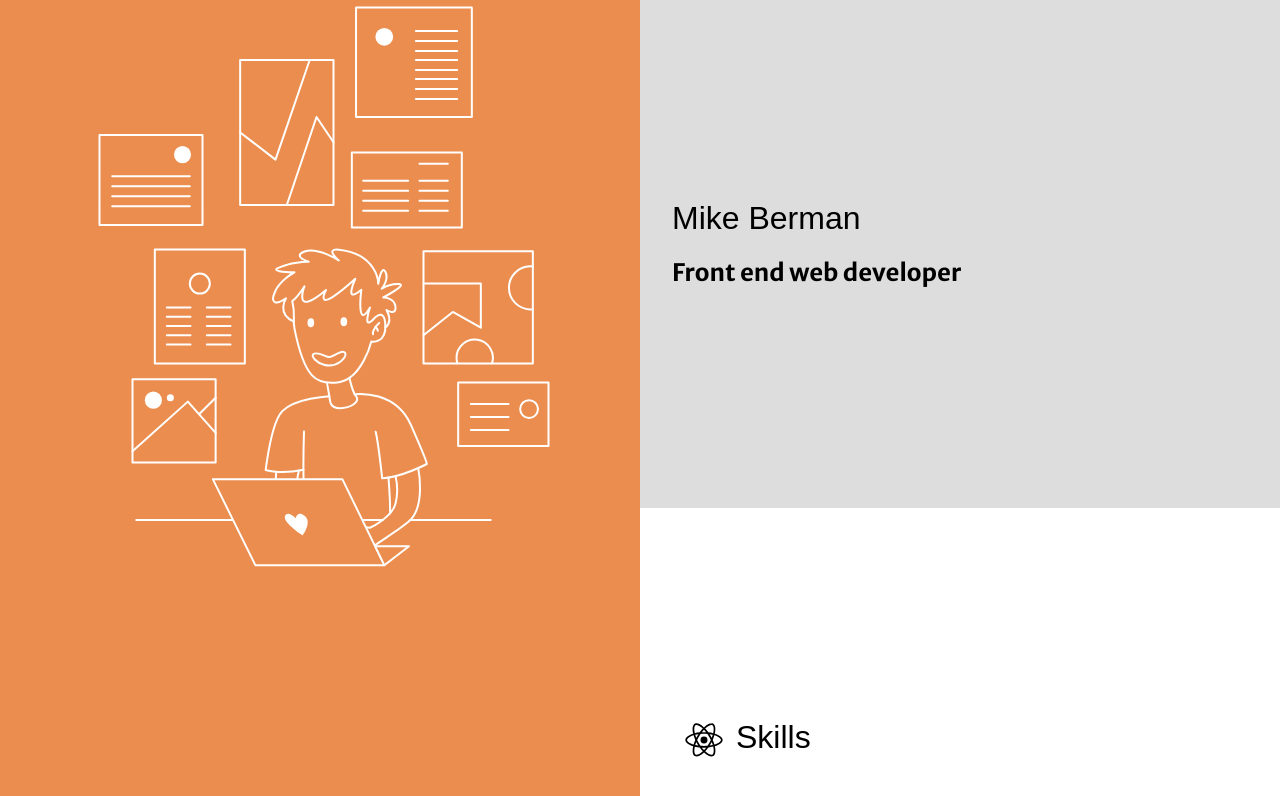
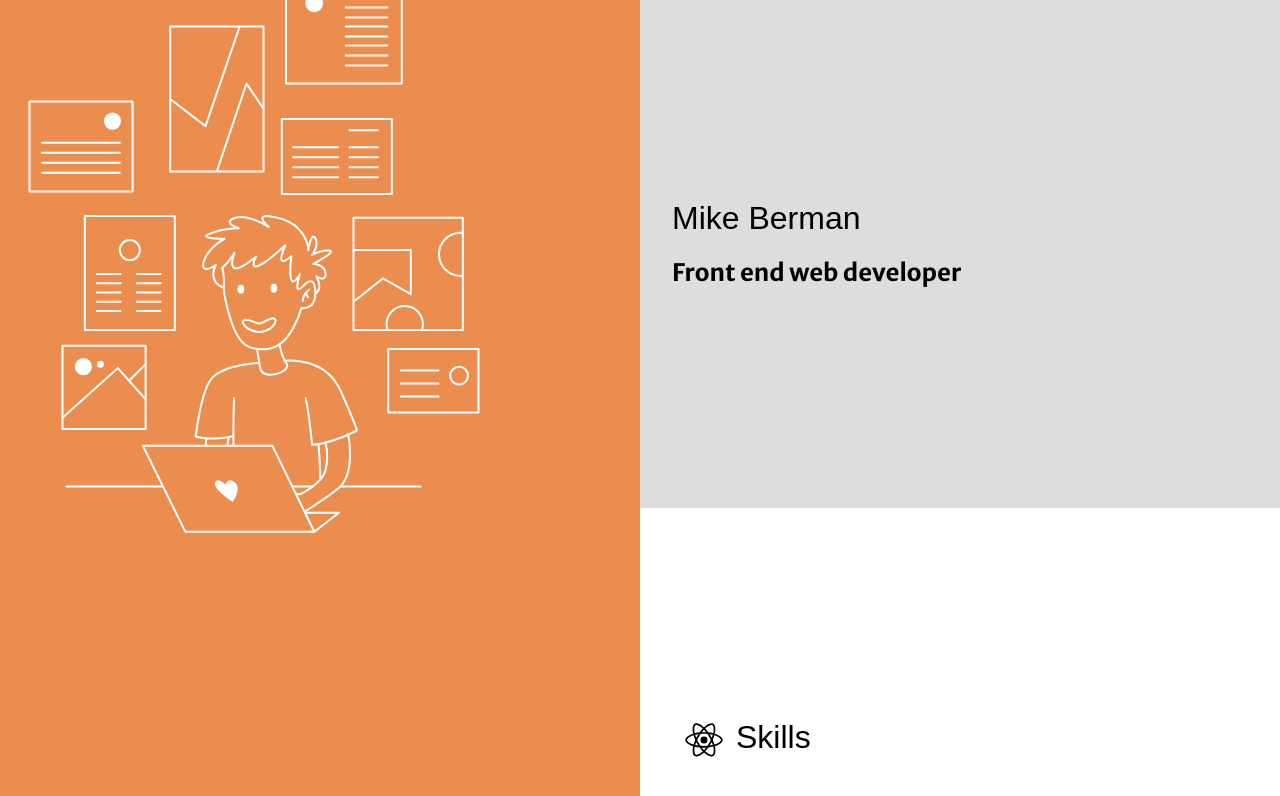
Before and after one commit to scriptist/berman.xyz, a Vue app: page / in a window 1280 px wide. Shown: the top 796 px of the page. Built offline with nearby package versions, Linux system fonts and the light colour scheme; a web font is replaced by a local one.

Commit message:
Animate supporting images in and out

```diff
--- a/src/components/SupportingImage.vue
+++ b/src/components/SupportingImage.vue
@@ -6,20 +6,8 @@ export default {
   props: {
     sectionKey: String,
   },
-  data: function() {
-    return { style: this.calculateStyle() };
-  },
   computed: {
-    layers() {
-      const keys = SectionKeys.slice(
-        0,
-        SectionKeys.indexOf(this.sectionKey) + 1,
-      );
-      return keys.map(key => Sections.get(key).image);
-    },
-  },
-  methods: {
-    calculateStyle() {
+    style() {
       const background = Sections.get(this.sectionKey).color;
       return `
           .supporting-image {
@@ -31,20 +19,17 @@ export default {
         `;
     },
   },
-  watch: {
-    sectionKey() {
-      setTimeout(() => (this.style = this.calculateStyle()), 50);
-    },
-  },
   render() {
-    const { layers, style } = this;
+    const { style } = this;
+    const sectionIndex = SectionKeys.indexOf(this.sectionKey);
 
     return (
       <div class="supporting-image">
         <style>{style}</style>
-        {layers.map((Layer, i) => (
-          <Layer class="layer" key={i} />
-        ))}
+        {SectionKeys.map((key, i) => {
+          const Layer = Sections.get(key).image;
+          return <Layer class="layer" visible={i <= sectionIndex} />;
+        })}
       </div>
     );
   },
@@ -54,18 +39,20 @@ export default {
 <style scoped lang="scss">
 .supporting-image {
   // Background defined in component
+  overflow: hidden;
+  position: relative;
   text-align: center;
-  position: relative;
   transition: background-color 0.5s;
 }
 
 .layer {
+  left: 50%;
+  margin-left: -50%;
+  margin-top: -50%;
+  max-width: 500px;
   position: absolute;
-  top: 40%;
-  left: 50%;
+  top: 30%;
   width: 100%;
-  max-width: 500px;
-  transform: translate(-50%, -50%);
 }
 </style>
 
--- /dev/null
+++ b/src/components/supporting-image/Contact.vue
@@ -0,0 +1,28 @@
+<template>
+  <ContactImage :class="`image ${visible && 'visible'}`" />
+</template>
+
+<script>
+import ContactImage from '../../assets/layers/Contact.svg';
+
+export default {
+  name: 'Contact',
+  components: {
+    ContactImage,
+  },
+  props: {
+    visible: Boolean,
+  },
+};
+</script>
+
+<style scoped lang="scss">
+.image {
+  transform: translate(60%, 100%) scale(2);
+  transition: transform 0.5s;
+
+  &.visible {
+    transform: translate(0, 0);
+  }
+}
+</style>
--- /dev/null
+++ b/src/components/supporting-image/FTIC.vue
@@ -0,0 +1,28 @@
+<template>
+  <FTICImage :class="`image ${visible && 'visible'}`" />
+</template>
+
+<script>
+import FTICImage from '../../assets/layers/FTIC.svg';
+
+export default {
+  name: 'FTIC',
+  components: {
+    FTICImage,
+  },
+  props: {
+    visible: Boolean,
+  },
+};
+</script>
+
+<style scoped lang="scss">
+.image {
+  transform: translate(-100%, 30%) scale(1.5);
+  transition: transform 0.5s;
+
+  &.visible {
+    transform: translate(0, 0);
+  }
+}
+</style>
--- /dev/null
+++ b/src/components/supporting-image/Skills.vue
@@ -0,0 +1,28 @@
+<template>
+  <SkillsImage :class="`image ${visible && 'visible'}`" />
+</template>
+
+<script>
+import SkillsImage from '../../assets/layers/Skills.svg';
+
+export default {
+  name: 'Skills',
+  components: {
+    SkillsImage,
+  },
+  props: {
+    visible: Boolean,
+  },
+};
+</script>
+
+<style scoped lang="scss">
+.image {
+  transform: translate(20%, -100%);
+  transition: transform 0.5s;
+
+  &.visible {
+    transform: translate(0, 0);
+  }
+}
+</style>
--- /dev/null
+++ b/src/components/supporting-image/Welcome.vue
@@ -0,0 +1,27 @@
+<template>
+  <WelcomeImage :class="`image ${visible && 'visible'}`" />
+</template>
+
+<script>
+import WelcomeImage from '../../assets/layers/Welcome.svg';
+
+export default {
+  name: 'Welcome',
+  components: {
+    WelcomeImage,
+  },
+  props: {
+    visible: Boolean,
+  },
+};
+</script>
+
+<style scoped lang="scss">
+.image {
+  opacity: 0;
+
+  &.visible {
+    opacity: 1;
+  }
+}
+</style>
--- /dev/null
+++ b/src/components/supporting-image/Work.vue
@@ -0,0 +1,28 @@
+<template>
+  <WorkImage :class="`image ${visible && 'visible'}`" />
+</template>
+
+<script>
+import WorkImage from '../../assets/layers/Work.svg';
+
+export default {
+  name: 'Work',
+  components: {
+    WorkImage,
+  },
+  props: {
+    visible: Boolean,
+  },
+};
+</script>
+
+<style scoped lang="scss">
+.image {
+  transform: translateX(-100%);
+  transition: transform 0.5s;
+
+  &.visible {
+    transform: translateX(0);
+  }
+}
+</style>
```
Also changed, not shown: src/constants.js (+6 -6 lines).
